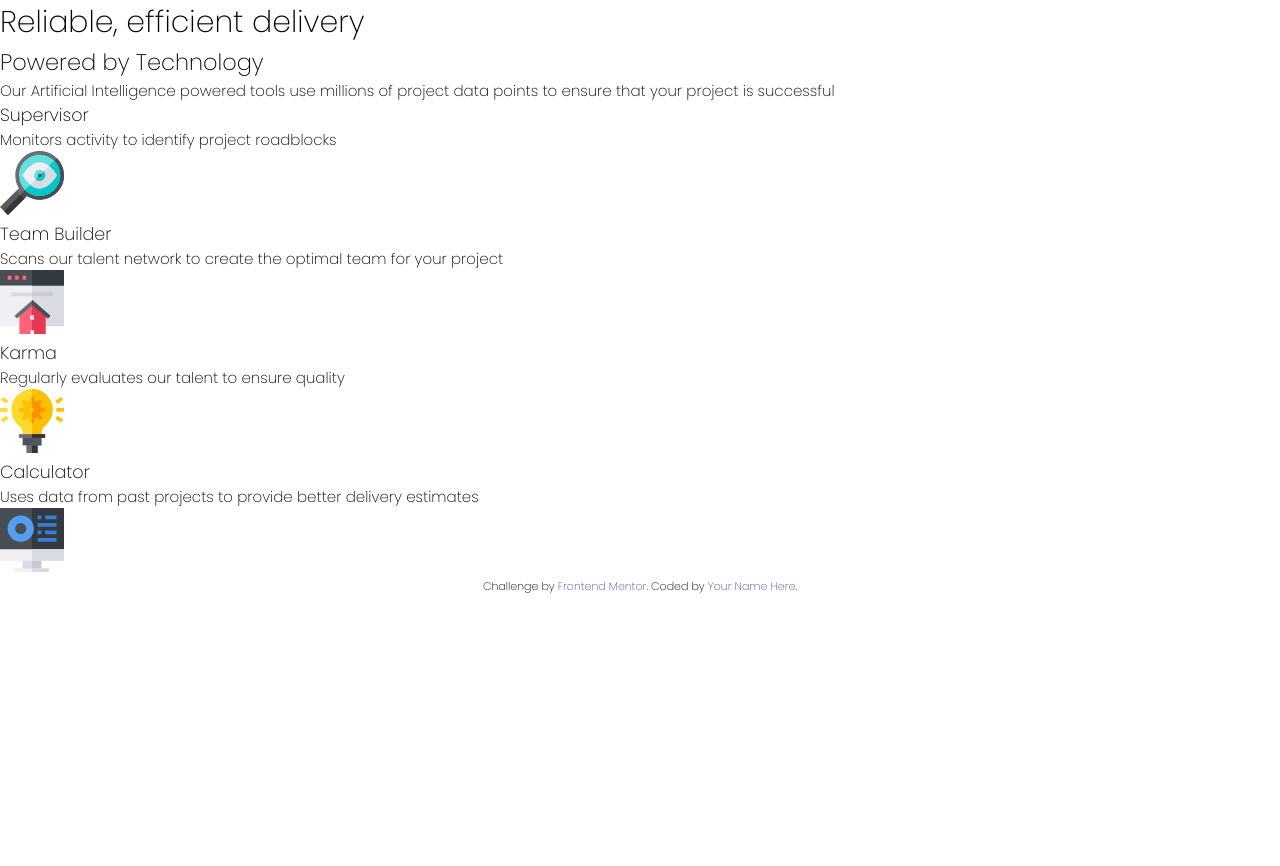
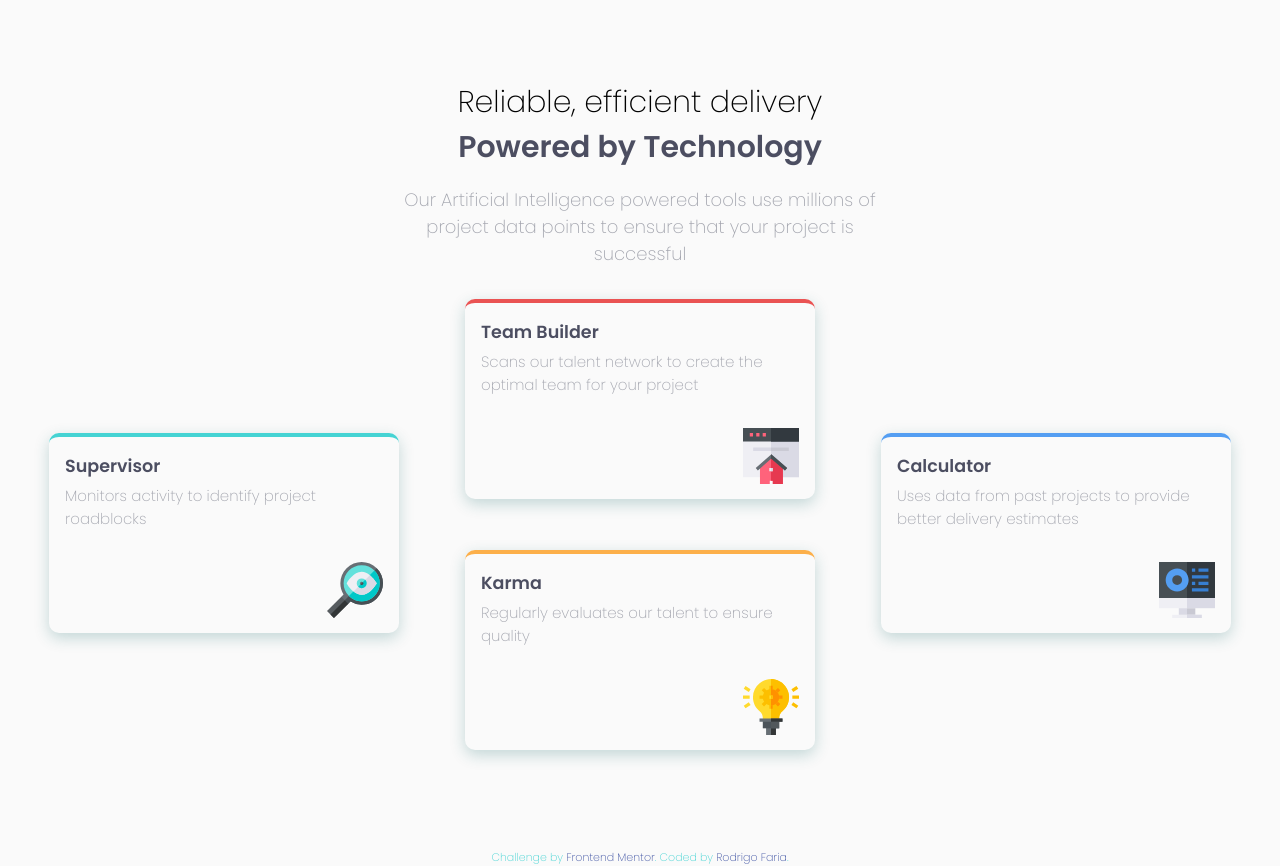
Before and after one commit to Rodrigo-FN/four-card-feature-section-master, a plain HTML site: page index.html in a window 1280 px wide. Before the commit the page ends 800 px from the top, so only its background shows below. Drawn offline with Linux system fonts and the light colour scheme.

Commit message:
Finalizado

```diff
--- a/index.html
+++ b/index.html
@@ -14,6 +14,7 @@
   <!-- CSS -->
   <link rel="stylesheet" href="./src/css/reset.css">
   <link rel="stylesheet" href="./src/css/style.css">
+  <link rel="stylesheet" href="src/css/media-query.css">
 
   <title>Frontend Mentor | Four card feature section</title>
 
@@ -28,29 +29,29 @@
         to ensure that your project is successful</p>
     </div>
 
-    <div class="box__supervisor">
-      <h3>Supervisor</h3>
+    <div class="box box__supervisor">
+      <h3 class="h3__titulo">Supervisor</h3>
 
       <p>Monitors activity to identify project roadblocks</p>
       <img src="./src/images/icon-supervisor.svg" alt="ícone Lupa">
     </div>
 
-    <div class="box__team">
-      <h3>Team Builder</h3>
+    <div class="box box__team">
+      <h3 class="h3__titulo">Team Builder</h3>
 
       <p>Scans our talent network to create the optimal team for your project</p>
       <img src="./src/images/icon-team-builder.svg" alt="ícone team builder">
     </div>
 
-    <div class="box__karma">
-      <h3>Karma</h3>
+    <div class="box box__karma">
+      <h3 class="h3__titulo">Karma</h3>
 
       <p>Regularly evaluates our talent to ensure quality</p>
       <img src="./src/images/icon-karma.svg" alt="ícone karma">
     </div>
 
-    <div class="box__calculator">
-      <h3>Calculator</h3>
+    <div class="box box__calculator">
+      <h3 class="h3__titulo">Calculator</h3>
 
       <p> Uses data from past projects to provide better delivery estimates</p>
       <img src="./src/images/icon-calculator.svg" alt="ícone Calculator">
@@ -62,7 +63,7 @@
   <footer>
     <p class="attribution">
       Challenge by <a href="https://www.frontendmentor.io?ref=challenge" target="_blank">Frontend Mentor</a>.
-      Coded by <a href="#">Your Name Here</a>.
+      Coded by <a href="https://www.linkedin.com/in/rodrigo-faria-000790263/" target="_blank">Rodrigo Faria</a>.
     </p>
   </footer>
 </body>
--- /dev/null
+++ b/src/css/media-query.css
@@ -0,0 +1,78 @@
+@media (min-width: 800px) {
+    .container {
+        display: grid;
+        grid-template-columns: repeat(2, auto);
+
+        grid-template-areas:
+        "texto texto"
+        ;
+
+        max-width: 900px;
+        margin: 0 auto;
+    }
+
+    .texto {
+        grid-area: texto;
+    }
+}
+
+
+@media (min-width: 1100px) {
+    .container {
+        display: grid;
+        grid-template-columns: repeat(3, auto);
+        grid-template-rows: repeat(3, 1fr);
+
+        grid-template-areas:
+        "texto texto texto"
+        "box__supervisor box__team box__calculator"
+        "box__supervisor box__karma box__calculator"
+        ;
+
+        column-gap: 2rem;
+
+        max-width: 1400px;
+    }
+
+    .texto {
+        grid-area: texto;
+        max-width: 500px;
+    }
+
+    .texto h1{
+        font-size: 30PX;
+    }
+
+    .texto h2 {
+        font-size: 30px;
+    }
+
+    .texto p {
+        font-size: 18px;
+    }
+
+
+
+    .box__supervisor {
+        grid-area: box__supervisor;
+        height: 200px;
+        margin-top: 35%;
+
+    }
+
+    .box__team {
+        grid-area: box__team;
+        height: 200px;
+    }
+
+    .box__calculator {
+        grid-area: box__calculator;
+        height: 200px;
+        margin-top: 35%;
+    }
+
+    .box__karma {
+        grid-area: box__karma;
+        height: 200px;
+    }
+}
--- a/src/css/style.css
+++ b/src/css/style.css
@@ -2,7 +2,7 @@
 
 :root {
     --Red: hsl(0, 78%, 62%);
-    --Cyan: hsl(180, 62%, 55%)-
+    --Cyan: hsl(180, 62%, 55%);
     --Orange: hsl(34, 97%, 64%);
     --Blue: hsl(212, 86%, 64%);
 
@@ -16,9 +16,108 @@
 body {
     font-family: var(--font);
     font-size: 15px;
+    background-color: var(--Very-Light-Gray);
+
 }
+
+.container {
+    padding: 3rem 2rem;
+}
+
+.box {
+    display: flex;
+    flex-direction: column;
+    max-width: 350px;
+    margin: 0 auto;
+}
+
+.box p {
+    color: var(--Grayish-Blue);
+    margin-bottom: 2rem;
+}
+
+.box img {
+    width: 56px;
+    align-self: flex-end;
+}
+
+.h3__titulo {
+    font-weight: 600;
+    color: var(--Very-Dark-Blue);
+    margin-bottom: 5px;
+}
+
+/* Texto */
+
+.texto {
+    text-align: center;
+    margin-bottom: 2rem;
+    max-width: 350px;
+    margin: 2rem auto;
+
+}
+
+.texto h1 {
+    font-size: 22px;
+}
+
+.texto h2 {
+    font-weight: 600;
+    font-size: 22px;
+    color: var(--Very-Dark-Blue);
+    margin-bottom: 1rem;
+}
+
+.texto p {
+    color: var(--Grayish-Blue);
+}
+
+/* box__supervisor */
+
+.box__supervisor {
+    padding: 1rem;
+    box-shadow: 0 5px 15px hsla(180, 66%, 25%, 0.24);
+
+    border-top: 4px solid var(--Cyan);
+    border-radius: 10px;
+    margin-bottom: 2rem;
+}
+
+/* box__team */
+
+.box__team {
+    padding: 1rem;
+    box-shadow: 0 5px 15px hsla(180, 66%, 25%, 0.24);
+
+    border-top: 4px solid var(--Red);
+    border-radius: 10px;
+    margin-bottom: 2rem;
+}
+
+/* box__karma */
+
+.box__karma {
+    padding: 1rem;
+    box-shadow: 0 5px 15px hsla(180, 66%, 25%, 0.24);
+
+    border-top: 4px solid var(--Orange);
+    border-radius: 10px;
+    margin-bottom: 2rem;
+}
+
+/* box__calculator */
+
+.box__calculator {
+    padding: 1rem;
+    box-shadow: 0 5px 15px hsla(180, 66%, 25%, 0.24);
+
+    border-top: 4px solid var(--Blue);
+    border-radius: 10px;
+    margin-bottom: 2rem;
+}
+
 
 /* Footer */
 
-.attribution { font-size: 11px; text-align: center; }
+.attribution { font-size: 11px; text-align: center; color: var(--Cyan);}
 .attribution a { color: hsl(228, 45%, 44%); }
```
Also changed, not shown: src/images/read-me.img.png (added).
